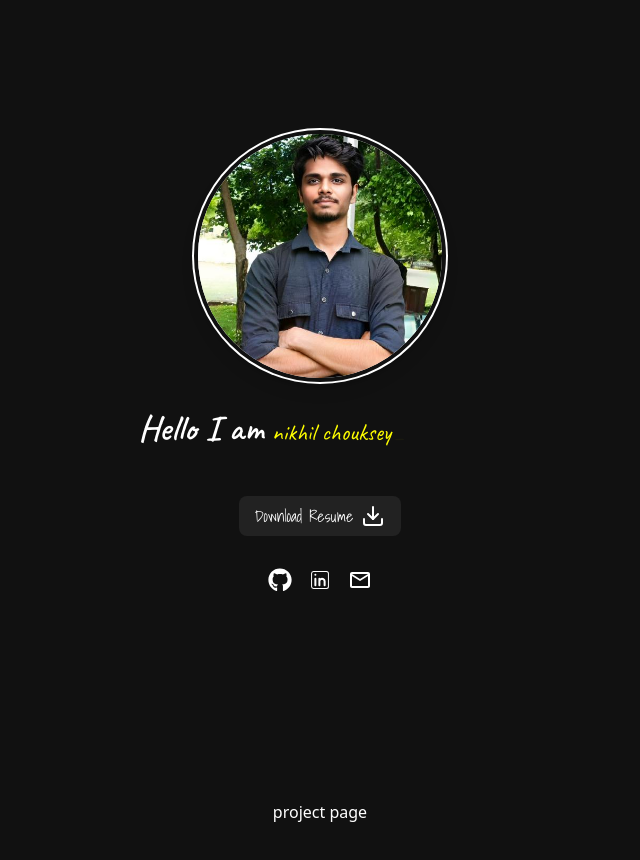
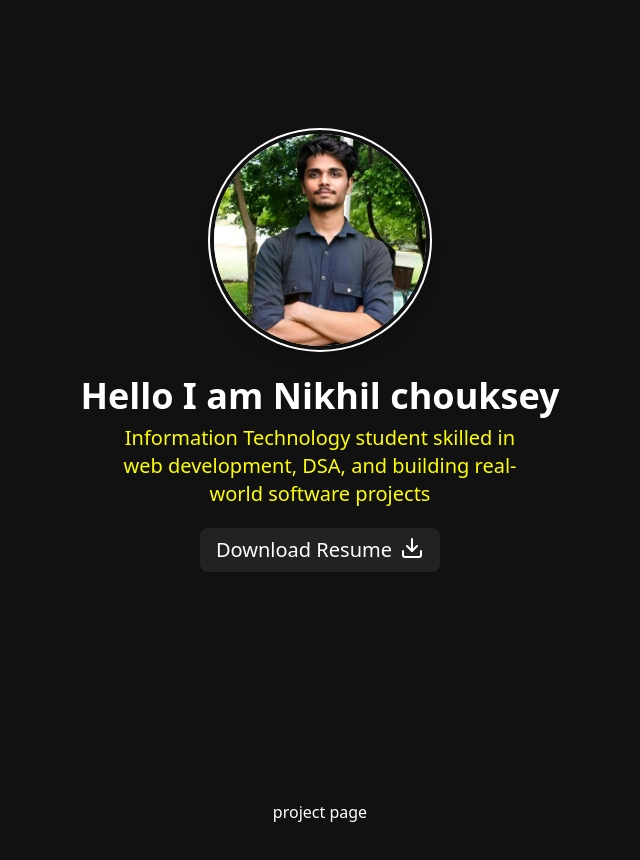
Before and after one commit to nikhilchoukseyy/my-portfolio-react, a React (Vite) app: page / in a window 1280 px wide. Shown: the top 860 px of the page, without its empty margins (320-960 px from the left). Built offline with nearby package versions, Linux system fonts and the light colour scheme; a web font is replaced by a local one.

Commit message:
Homepage changes done

```diff
--- a/src/components/DesktopNavbar.jsx
+++ b/src/components/DesktopNavbar.jsx
@@ -64,7 +64,7 @@ const DesktopNavbar = () => {
       initial={{ y: -100 }}
       animate={{ y: scrollUp ? 0 : -100 }}
       transition={{ type: 'tween', duration: 0.5 }}
-      className='bg-bg-primary fixed top-0 w-full md:pt-4 px-6 md:px-12 mt-0 flex flex-row justify-between h-[10dvh] items-center'>
+      className='bg-bg-primary fixed top-0 w-full md:pt-4 px-4 md:px-12 mt-0 flex flex-row justify-between h-[10dvh] items-center font-sans'>
       <span className='text-2xl md:text-4xl pb-2 font-extrabold font-cursive'>nikhil<span className=' text-text-primary '>chouksey</span></span>
       <motion.button
               key={isDark ? 'moon' : 'sun'}
--- a/src/components/MobileNavbar.jsx
+++ b/src/components/MobileNavbar.jsx
@@ -55,7 +55,7 @@ const MobileNavbar = () => {
       initial={{ y: 100 }}
       animate={{ y: scrollUp ? 0 : 100 }}
       transition={{ type: 'tween', duration: 0.5 }}
-      className="w-full h-auto sm:hidden flex justify-center items-center text-center px-4 py-2 bg-bg-primary gap-6 fixed bottom-0 z-50">
+      className="w-full h-auto sm:hidden flex justify-center items-center text-center px-4 py-2 bg-bg-primary gap-8 fixed bottom-0 z-50">
       {tabs.map((tab) => (
         <button
           key={tab.id}
--- a/src/pages/HomePage.jsx
+++ b/src/pages/HomePage.jsx
@@ -24,7 +24,7 @@ const HomePage = () => {
           initial={{ scale: 0.8 }}
           animate={{ scale: 1 }}
           transition={{ type: "spring", duration: 2 }}
-          className="w-32 md:h-64 md:w-64 rounded-full p-0.5 bg-text-primary shadow-lg"
+          className="w-32 md:h-56 md:w-56 rounded-full p-0.5 bg-text-primary shadow-lg"
         >
           <img
             src={avatarPhoto}
@@ -32,32 +32,33 @@ const HomePage = () => {
             className="w-full object-cover rounded-full border-4 border-bg-primary"
           />
         </motion.div>
-        <div className='h-auto w-auto flex flex-col md:flex-row md:items-baseline items-center justify-evenly gap-2 mt-2 mb-14 md:mb-0 '>
-          <h1 className='text-3xl md:text-4xl font-semibold font-cavet'>Hello I am</h1>
+        <div className='h-auto w-[80%] flex flex-col md:flex-col md:items-center items-center justify-center gap-2 mt-2 mb-0 md:mb-6 text-center px-0'>
+          <h1 className='text-3xl md:text-4xl font-extrabold'>Hello I am Nikhil chouksey</h1>
           <span
-            className='h-auto md:h-[48px] text-center md:text-left text-2xl font-thin md:text-2xl overflow-hidden md:min-w-[230px] font-cavet  text-text-tertiary'
-          >
-            <Typewriter
-              words={[' nikhil chouksey', ' a web developer', ' a problem solver']}
-              loop={true}
-              cursor
-              cursorStyle="_"
-              typeSpeed={100}
-              deleteSpeed={100}
-              delaySpeed={3000}
-            />
+            className='h-auto md:h-[48px] md:text-center text-md font-normal md:text-xl  md:w-[50%]  text-text-tertiary px-2 text-center'
+          >Information Technology student skilled in web development, DSA, and building real-world software projects
+            {/* <Typewriter
+      words={['Information Technology student skilled in web development, DSA, and building real-world software projects']}
+      // loop={false}
+      // cursor
+      // cursorStyle="_"
+      // typeSpeed={100}
+      // deleteSpeed={100}
+      // delaySpeed={3000}
+    /> */}
           </span>
         </div>
 
+
         <motion.button
           onClick={() => { playClick(); }}
-          className="bg-bg-buttons rounded-lg px-4 py-2 text-text-secondary  transition hover:bg-bg-tertiary hover:shadow-xs  hover:bg-opacity-100 cursor-pointer  md:mt-4 md:mb-4 hover:scale-105 md:hover:scale-100 border-text-primary hover:shadow-text-primary hover:text-text-secondary border-0 font-handwritten">
+          className="bg-bg-buttons rounded-lg px-4 py-2 text-text-secondary  transition active:shadow-xs  active:bg-opacity-100 cursor-pointer  md:mt-4 md:mb-4 active:scale-95 md:active:scale-95 md:hover:bg-bg-tertiary border-text-primary hover:shadow-text-primary hover:text-text-secondary border-0 font-sans md:text-xl mt-0">
           <a className="flex flex-row gap-2 ">
             <span>Download Resume</span>
             <Download className='hover:translate-y-1 transition duration-200' />
           </a>
         </motion.button>
-        <motion.div
+        {/* <motion.div
           className=' flex flex-row gap-4  '>
           <motion.button
             onClick={() => { playClick(); }}
@@ -68,7 +69,7 @@ const HomePage = () => {
           <motion.button
             onClick={() => { playClick(); }}
             className='text-2xl hover:-translate-y-1 transition duration-200'><MdOutlineEmail /></motion.button>
-        </motion.div>
+        </motion.div> */}
       </div>
       <motion.div
         className='w-[100%]'><MobileNavbar /></motion.div>
```
